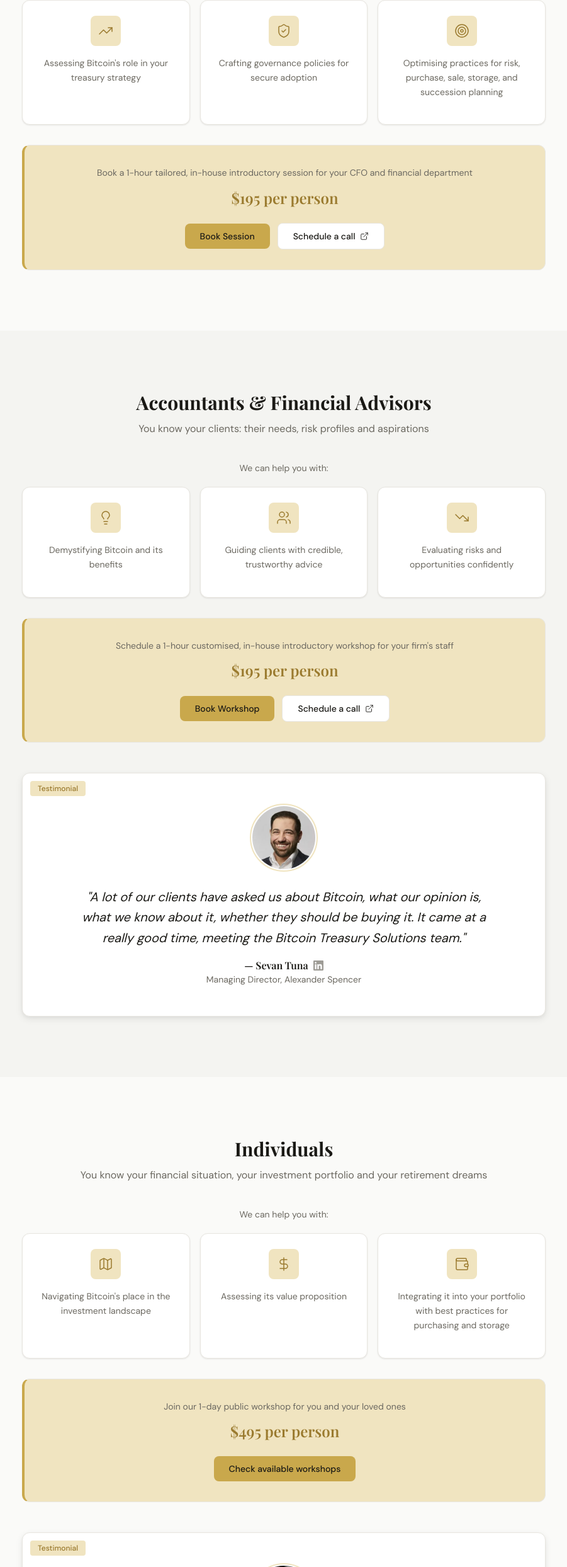
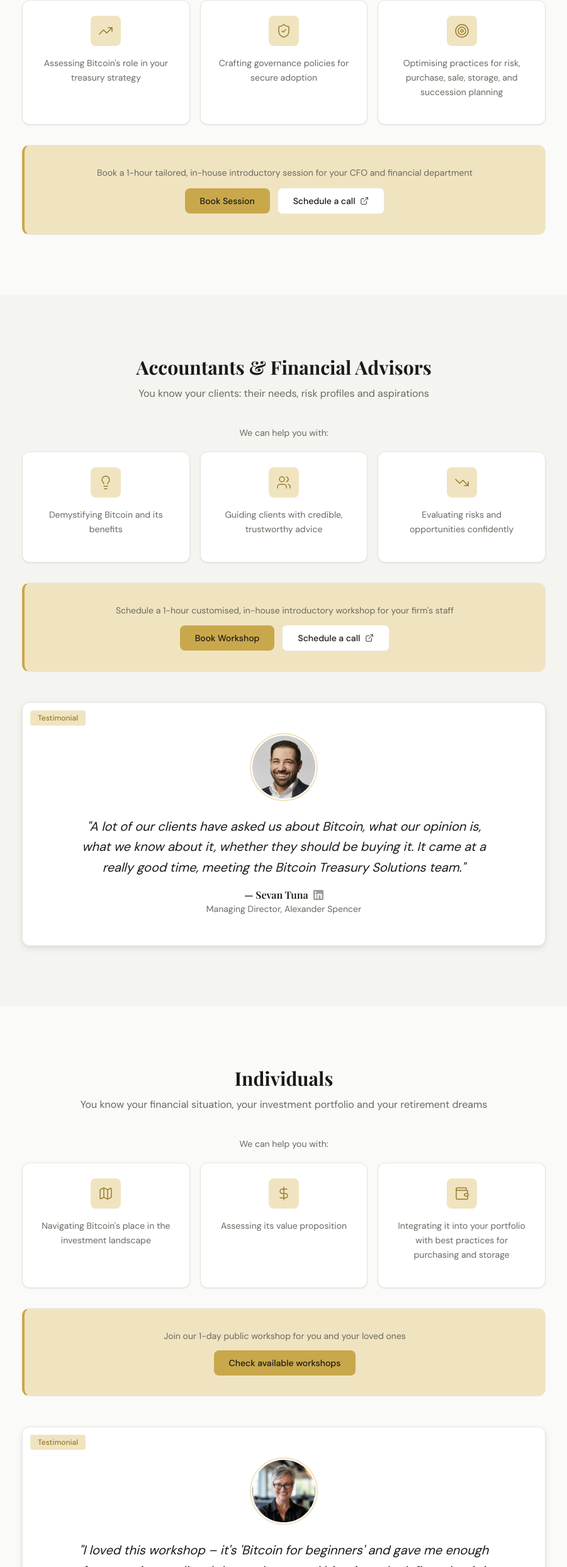
Before and after one commit to avunculargroup/bts-website-v2, a Next.js app: page / in a window 1280 px wide. Shown: the part 1601-4089 px from the top of the page at 63% size, without its empty margins (189-1090 px from the left). Built offline with nearby package versions, Linux system fonts and the light colour scheme.

Commit message:
Remove pricing from home page service sections
https://claude.ai/code/session_01B9SxZZPK4iEjSB3VAcbpQo

```diff
--- a/src/components/HeroCTA.tsx
+++ b/src/components/HeroCTA.tsx
@@ -291,12 +291,6 @@ export function HeroCTA() {
             >
               Book a 1-hour tailored, in-house introductory session for your CFO and financial department
             </p>
-            <p
-              className='text-2xl font-semibold mb-6'
-              style={{ fontFamily: 'var(--font-display)', color: 'var(--color-gold-dark)' }}
-            >
-              $195 per person
-            </p>
             <div className='flex flex-col sm:flex-row gap-3 justify-center items-center'>
               <button
                 className='py-2.5 px-6 text-sm font-medium rounded-lg transition-colors duration-100 active:scale-[0.98]'
@@ -360,12 +354,6 @@ export function HeroCTA() {
               style={{ fontFamily: 'var(--font-body)', color: 'var(--color-text-secondary)' }}
             >
               Schedule a 1-hour customised, in-house introductory workshop for your firm&apos;s staff
-            </p>
-            <p
-              className='text-2xl font-semibold mb-6'
-              style={{ fontFamily: 'var(--font-display)', color: 'var(--color-gold-dark)' }}
-            >
-              $195 per person
             </p>
             <div className='flex flex-col sm:flex-row gap-3 justify-center items-center'>
               <button
@@ -440,12 +428,6 @@ export function HeroCTA() {
             >
               Join our 1-day public workshop for you and your loved ones
             </p>
-            <p
-              className='text-2xl font-semibold mb-6'
-              style={{ fontFamily: 'var(--font-display)', color: 'var(--color-gold-dark)' }}
-            >
-              $495 per person
-            </p>
             <Link
               href='/events'
               className='inline-block py-2.5 px-6 text-sm font-medium rounded-lg transition-colors duration-100 active:scale-[0.98]'
```
